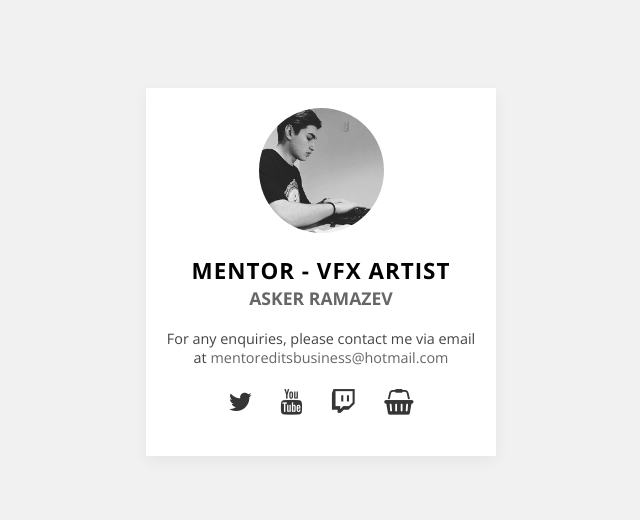
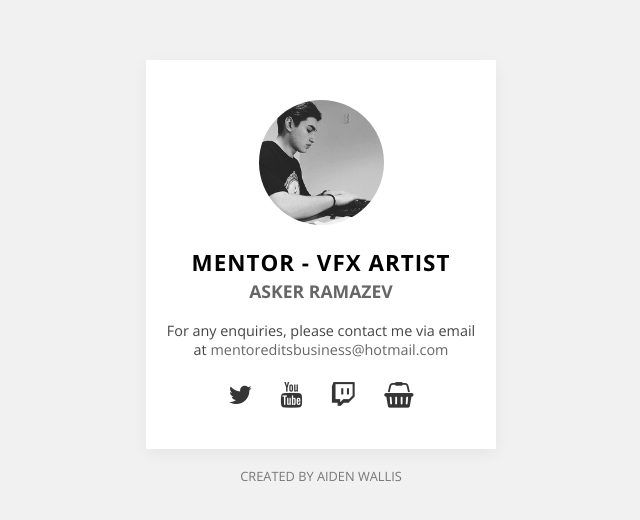
Before and after one commit to aidenwallis/mentor-site, a plain HTML site: page index.html in a window 1280 px wide. Shown: the part 128-648 px from the top of the page, without its empty margins (319-959 px from the left). Drawn offline with nearby package versions, Linux system fonts and the light colour scheme.

Commit message:
Personal attribute on new design

```diff
--- a/index.html
+++ b/index.html
@@ -27,7 +27,9 @@
 	<link href="/main.min.css" rel="stylesheet" type="text/css">
 </head>
 <body>
-	<div id="container" class="animated fadeInUp">
+	<div id="container">
+		<div class="animated fadeInUp">
+			<div id="inner-container">
 				<img src="/mentorz.jpg" alt="Mentor picture" width="125">
 				<h1>Mentor - VFX artist</h1>
 				<h2>Asker Ramazev</h2>
@@ -39,5 +41,8 @@
 					<a href="https://sellfy.com/RedMentor"><i class="fa fa-shopping-basket"></i></a>
 				</p>
 			</div>
+			<a href="https://twitter.com/WallisWeb" class="madeby">Created by Aiden Wallis</a>
+		</div>
+	</div>
 </body>
 </html>
--- a/main.min.css
+++ b/main.min.css
@@ -1 +1 @@
-*{-webkit-font-smoothing:antialiased;box-sizing:border-box}html{overflow:hidden}body{font-family:'Open Sans', sans-serif;background:#F1F1F1;display:-webkit-flex;display:-ms-flexbox;display:flex;width:100vw;height:100vh;margin:0;padding:10px;overflow-y:auto}#container{margin:auto;max-width:350px;padding:20px 10px;background:#FFF;width:100%;box-shadow:0 5px 15px rgba(0, 0, 0, 0.05);text-align:center}.contact{color:#666}.contact:focus,.contact:hover{color:#222}a{text-decoration:none;transition:color .3s ease}img{border-radius:50%;display:block;margin:0 auto}h1{margin:25px 0 5px;letter-spacing:1px;font-size:1.4rem}h1{letter-spacing:1px}h1,h2{text-transform:uppercase}h2{margin:0;font-size:1.1rem;color:#666}.desc{color:#444;font-size:.9rem;line-height:1.2rem;max-width:310px;width:100%;display:block;margin:20px auto 10px;font-weight:400}.links{margin:20px 0}.links a{font-size:1.6rem;padding:7px 12px;color:#353535}.links a:focus,.links a:hover{color:#000}
+*{-webkit-font-smoothing:antialiased;box-sizing:border-box}html{overflow:hidden}body{font-family:'Open Sans', sans-serif;background:#F1F1F1;display:-webkit-flex;display:-ms-flexbox;display:flex;width:100vw;height:100vh;margin:0;padding:10px;overflow-y:auto}#container{margin:auto;text-align:center;max-width:350px;width:100%}#inner-container{padding:40px 10px 20px;background:#FFF;width:100%;box-shadow:0 5px 15px rgba(0, 0, 0, 0.05)}.contact{color:#666}.contact:focus,.contact:hover{color:#222}a{text-decoration:none;transition:color .3s ease}img{border-radius:50%;display:block;margin:0 auto}h1{margin:25px 0 5px;letter-spacing:1px;font-size:1.4rem}h1{letter-spacing:1px}.madeby,h1,h2{text-transform:uppercase}h2{margin:0;font-size:1.1rem;color:#666}.desc{color:#444;font-size:.9rem;line-height:1.2rem;max-width:310px;width:100%;display:block;margin:20px auto 10px;font-weight:400}.links{margin:20px 0}.links a{font-size:1.6rem;padding:7px 12px;color:#353535}.links a:focus,.links a:hover{color:#000}.madeby{color:#777;margin-top:20px;display:block;width:100%;font-size:.8rem}.madeby:focus,.madeby:hover{color:#666}
```
Lines whose indentation alone changed are shown as unchanged.
